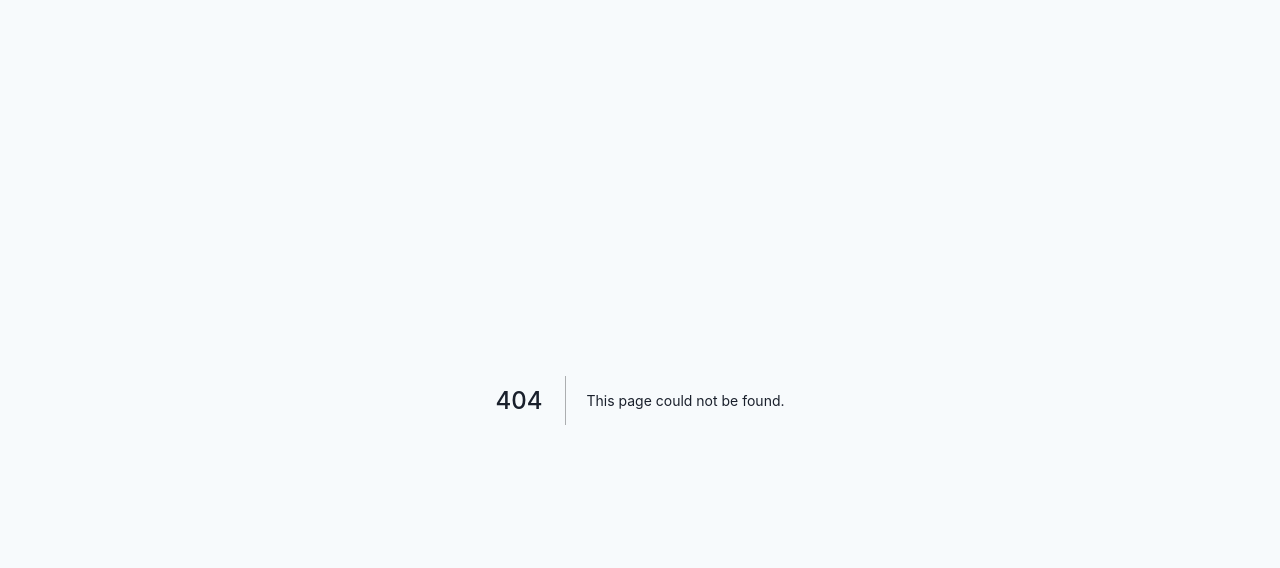
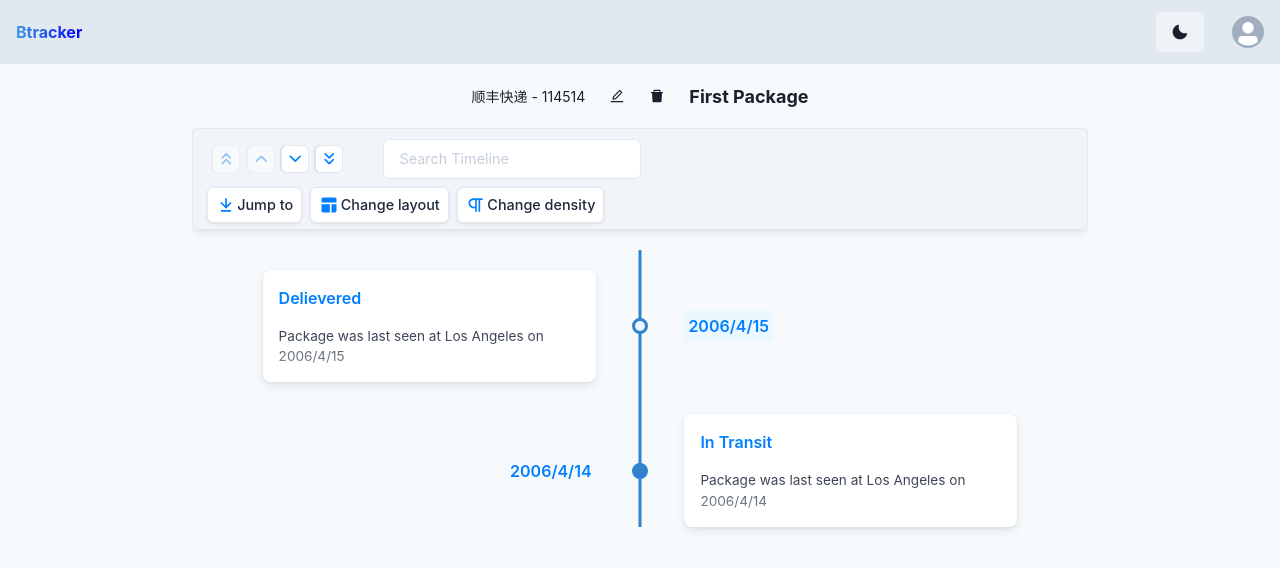
Before and after one commit to lorenzoc25/btracker-frontend, a Next.js app: page /details in a window 1280 px wide. Before the commit this address had no page. Shown: the top 568 px of the page. Built offline with nearby package versions, Linux system fonts and the light colour scheme.

Commit message:
UI of the Detail Page

```diff
--- /dev/null
+++ b/components/Details.tsx
@@ -0,0 +1,139 @@
+import React from 'react';
+import {
+  chakra,
+  Box,
+  Flex,
+  useColorModeValue,
+} from '@chakra-ui/react';
+import { AiOutlineEdit, AiFillDelete } from 'react-icons/ai';
+import { Chrono } from 'react-chrono';
+import { getStatusColor } from './Item';
+import { Package } from '../types/package';
+import ConfirmPopup from './ConfirmPopup';
+import InputPopup from './InputPopup';
+
+interface ItemProps {
+  item: Package;
+}
+
+const deleteItem = async () => {
+  console.log('deleted item!');
+};
+
+// const example = [{
+//   title: "May 1940",
+//   cardTitle: "Dunkirk",
+//   cardSubtitle:"Men of the British Expeditionary Force (BEF) wade out to..",
+//   cardDetailedText: "Men of the British Expeditionary Force (BEF) wade out to..",
+//   media: {
+//     type: "IMAGE",
+//     source: {
+//       url: "http://someurl/image.jpg"
+//     }
+//   }
+// }, ...];
+
+const Detail = ({ item }: ItemProps) => {
+  const statColor = getStatusColor(item.status);
+  const { history } = item;
+  const { location, timestamp } = history[0];
+  const date = new Date(timestamp);
+  const dateStr = `${date.getFullYear()}/${date.getMonth()}/${date.getDate()}`;
+
+  const histroyList = history.map((event: { status: string; timestamp: number }) => {
+    const eventDate = new Date(event.timestamp);
+    const eventDateStr = `${eventDate.getFullYear()}/${eventDate.getMonth() + 1}/${eventDate.getDate()}`;
+    const historyItem = {
+      title: eventDateStr,
+      cardTitle: event.status,
+      cardDetailedText: `Package was last seen at ${location} on ${eventDateStr}`,
+    };
+    return historyItem;
+  });
+  return (
+    <>
+      <Flex
+        py={2}
+        px={{ base: 0 }}
+        w="full"
+        alignItems="center"
+        justifyContent="center"
+      >
+        <Flex justifyContent="space-between" alignItems="center">
+          <chakra.span
+            fontSize="sm"
+            color={useColorModeValue('gray.800', 'gray.400')}
+          >
+            {item.carrier}
+            {' '}
+            -
+            {' '}
+            {item.tracking}
+          </chakra.span>
+          <chakra.span
+            bg={useColorModeValue('brand.200', 'brand.300')}
+            color={useColorModeValue('brand.800', 'brand.900')}
+            px={3}
+            py={1}
+            rounded="full"
+          >
+            <Flex>
+              <InputPopup
+                title="Change Name"
+                content={<AiOutlineEdit />}
+                placeholder="Enter a new name"
+              />
+              <ConfirmPopup
+                content={<AiFillDelete />}
+                title="Caution"
+                message="Are you sure you want to delete this tracking?"
+                button1="Delete"
+                button2="Cancel"
+                action={deleteItem}
+              />
+            </Flex>
+          </chakra.span>
+        </Flex>
+
+        <Box>
+          <chakra.h1
+            fontSize="lg"
+            fontWeight="bold"
+            mt={2}
+            color={useColorModeValue('gray.800', 'white')}
+          >
+            {item.name}
+          </chakra.h1>
+          <chakra.p
+            fontSize="sm"
+            mt={2}
+            color={useColorModeValue('gray.600', 'gray.300')}
+          />
+        </Box>
+      </Flex>
+      <Flex
+        w="full"
+        alignItems="center"
+        justifyContent="center"
+      >
+        <Box
+          w="70%"
+        >
+          <Chrono
+            items={histroyList}
+            mode="VERTICAL_ALTERNATING"
+            scrollable
+            cardHeight={60}
+            useReadMore={false}
+            theme={{
+              primary: '#3182CE',
+              secondary: '#EBF8FF',
+            }}
+          />
+        </Box>
+      </Flex>
+    </>
+  );
+};
+
+export default Detail;
--- a/components/Item.tsx
+++ b/components/Item.tsx
@@ -22,7 +22,7 @@ interface ItemProps {
   item: Package;
 }
 
-const getStatusColor = (status: Status): string[] => {
+export const getStatusColor = (status: Status): string[] => {
   if (status === Status.Delivered) {
     return ['green.600', 'green.200'];
   } if (status === Status.OutOfDelivery) {
@@ -135,6 +135,7 @@ const Item = ({ item }: ItemProps) => {
             {location}
             {' '}
             on
+            {' '}
             {dateStr}
           </Flex>
           <Accordion allowToggle>
@@ -152,7 +153,7 @@ const Item = ({ item }: ItemProps) => {
                     }
                 </Stack>
                 <Flex justifyContent="center" mt="1em">
-                  <Link color="blue.400" href="#">View More</Link>
+                  <Link color="blue.400" href={`\\${item.tracking}`}>View More</Link>
                 </Flex>
               </AccordionPanel>
             </AccordionItem>
--- a/package.json
+++ b/package.json
@@ -19,6 +19,7 @@
     "immer": "^9.0.6",
     "next": "12.0.2",
     "react": "17.0.2",
+    "react-chrono": "^1.12.3",
     "react-dom": "17.0.2",
     "react-icons": "^4.3.1",
     "use-immer": "^0.6.0"
--- /dev/null
+++ b/pages/details.tsx
@@ -0,0 +1,28 @@
+import { NextPage } from 'next';
+import Head from 'next/head';
+import { useColorModeValue } from '@chakra-ui/react';
+import { useContext } from 'react';
+import Nav from '../components/Nav';
+import { AppContext } from '../context/context';
+import Detail from '../components/Details';
+import { PackageList } from '../public/fakeData';
+
+const Home: NextPage = () => {
+  const { state } = useContext(AppContext);
+  return (
+    <>
+      <Head>
+        <title>BTracker</title>
+      </Head>
+
+      <Nav isLoggedIn={state.token !== ''} />
+      <div>
+        <Detail
+          item={PackageList[0]}
+        />
+      </div>
+    </>
+  );
+};
+
+export default Home;
--- a/pages/index.tsx
+++ b/pages/index.tsx
@@ -1,10 +1,10 @@
 import { NextPage } from 'next';
 import Head from 'next/head';
 import { Box, Text, useColorModeValue } from '@chakra-ui/react';
+import { useContext } from 'react';
 import SearchBox from '../components/SearchBox';
 import Nav from '../components/Nav';
 import ItemList from '../components/ItemList';
-import { useContext } from 'react';
 import { AppContext } from '../context/context';
 import { PackageList } from '../public/fakeData';
 
--- a/public/fakeData.tsx
+++ b/public/fakeData.tsx
@@ -6,6 +6,7 @@ const h1 :History = {
   message: 'Left at the front door♂.',
   timestamp: 1145141919810,
 };
+
 const h2 :History = {
   status: 'In Transit',
   location: 'Santa Barbra',
```
Also changed, not shown: 1 other file (tests, documents, lock files or other folders).
